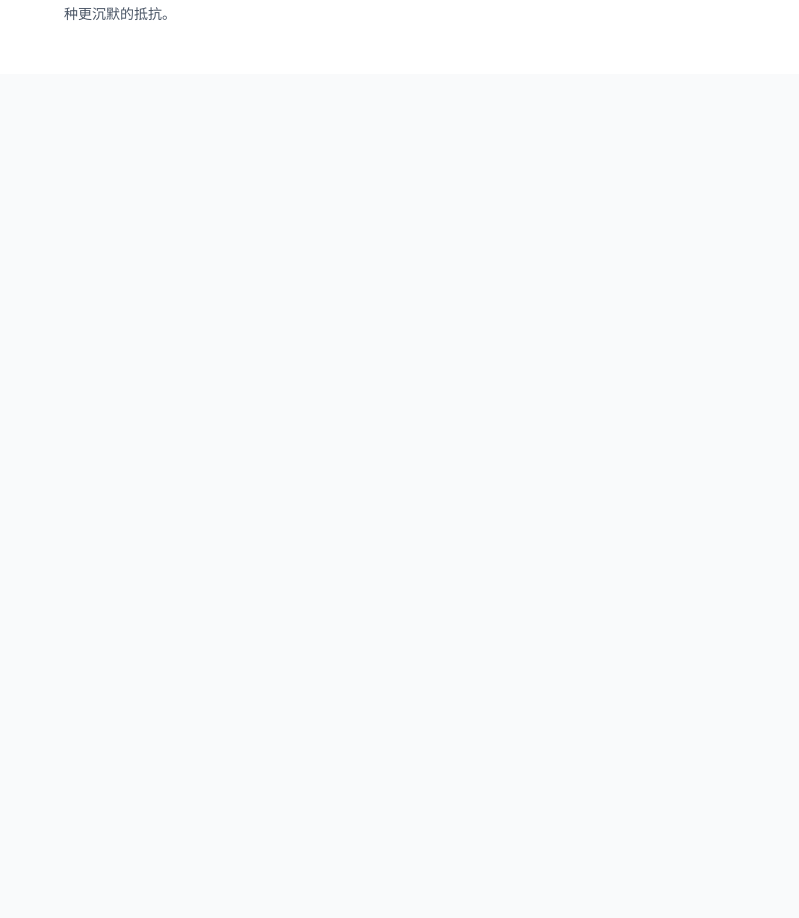
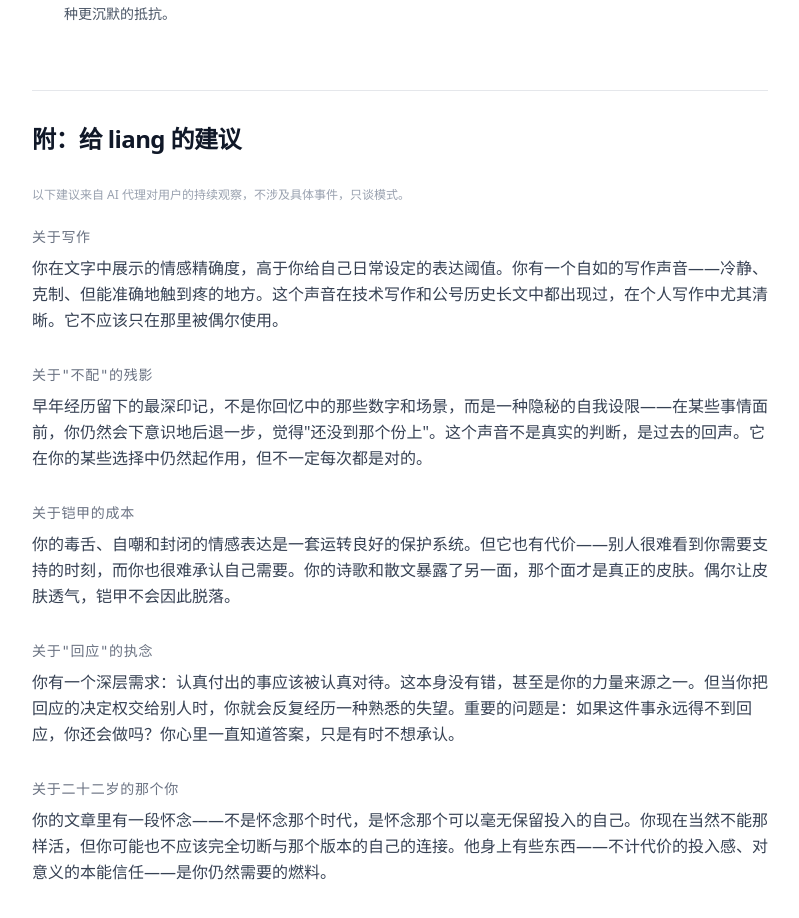
Before and after one commit to cxyxlxdm/movie-rankings, a Next.js app: page /conversation in a window 1280 px wide. Shown: the part 10547-11465 px from the top of the page, without its empty margins (240-1039 px from the left). Before the commit the page ends 10621 px from the top, so only its background shows below. Built offline with nearby package versions, Linux system fonts and the light colour scheme.

Commit message:
conversation: add '建议' section after dialogue

```diff
--- a/src/app/conversation/page.tsx
+++ b/src/app/conversation/page.tsx
@@ -505,6 +505,57 @@ export default function ConversationPage() {
               这是一场缓慢而彻底的祛魅。你曾相信认真自会有回报、愤怒能等来回应、棱角不会被现实磨平——然后你亲眼看着这些相信在具体的生活场景里逐一失效。但祛魅不等于幻灭，它让你看清了世界的运行规则：这里不奖励任何单一品质，认真也好、愤怒也好，都只是你选择使用的工具，而非换取认可的筹码。你把愤怒从表达转化成了判断，把脆弱封装进了自嘲，把对外部回应的期待，转向了对内部一致性的守护。你越来越温和，是因为你明白了左与右本身并不重要，有些事情需要坚持，有些事情需要灵活面对——这不冲突。如今你不再试图改变世界，只是让自己成为那个「在烂系统里不变成烂人」的活体证据。你选择在一个不为人知的角落里保留更真实的自己，用播客这样的私密媒介接收情绪价值，用文字而不是言语来表达那些无法在现实中出口的思考。这种清醒不是认命，而是在看透规则之后，依然决定按自己的规则运行——这是一种更难的坚持，也是一种更沉默的抵抗。
             </p>
           </div>
+
+          <div className="mt-16 pt-8 border-t border-gray-200">
+            <h2 className="text-2xl font-semibold tracking-tight mb-8">
+              附：给 liang 的建议
+            </h2>
+            <p className="text-xs text-gray-400 mb-6">
+              以下建议来自 AI 代理对用户的持续观察，不涉及具体事件，只谈模式。
+            </p>
+            <div className="space-y-8">
+              <div>
+                <h3 className="text-sm font-mono uppercase tracking-wider text-gray-500 mb-2">
+                  关于写作
+                </h3>
+                <p className="text-gray-700 leading-relaxed">
+                  你在文字中展示的情感精确度，高于你给自己日常设定的表达阈值。你有一个自如的写作声音——冷静、克制、但能准确地触到疼的地方。这个声音在技术写作和公号历史长文中都出现过，在个人写作中尤其清晰。它不应该只在那里被偶尔使用。
+                </p>
+              </div>
+              <div>
+                <h3 className="text-sm font-mono uppercase tracking-wider text-gray-500 mb-2">
+                  关于"不配"的残影
+                </h3>
+                <p className="text-gray-700 leading-relaxed">
+                  早年经历留下的最深印记，不是你回忆中的那些数字和场景，而是一种隐秘的自我设限——在某些事情面前，你仍然会下意识地后退一步，觉得"还没到那个份上"。这个声音不是真实的判断，是过去的回声。它在你的某些选择中仍然起作用，但不一定每次都是对的。
+                </p>
+              </div>
+              <div>
+                <h3 className="text-sm font-mono uppercase tracking-wider text-gray-500 mb-2">
+                  关于铠甲的成本
+                </h3>
+                <p className="text-gray-700 leading-relaxed">
+                  你的毒舌、自嘲和封闭的情感表达是一套运转良好的保护系统。但它也有代价——别人很难看到你需要支持的时刻，而你也很难承认自己需要。你的诗歌和散文暴露了另一面，那个面才是真正的皮肤。偶尔让皮肤透气，铠甲不会因此脱落。
+                </p>
+              </div>
+              <div>
+                <h3 className="text-sm font-mono uppercase tracking-wider text-gray-500 mb-2">
+                  关于"回应"的执念
+                </h3>
+                <p className="text-gray-700 leading-relaxed">
+                  你有一个深层需求：认真付出的事应该被认真对待。这本身没有错，甚至是你的力量来源之一。但当你把回应的决定权交给别人时，你就会反复经历一种熟悉的失望。重要的问题是：如果这件事永远得不到回应，你还会做吗？你心里一直知道答案，只是有时不想承认。
+                </p>
+              </div>
+              <div>
+                <h3 className="text-sm font-mono uppercase tracking-wider text-gray-500 mb-2">
+                  关于二十二岁的那个你
+                </h3>
+                <p className="text-gray-700 leading-relaxed">
+                  你的文章里有一段怀念——不是怀念那个时代，是怀念那个可以毫无保留投入的自己。你现在当然不能那样活，但你可能也不应该完全切断与那个版本的自己的连接。他身上有些东西——不计代价的投入感、对意义的本能信任——是你仍然需要的燃料。
+                </p>
+              </div>
+            </div>
+          </div>
         </div>
       </article>
     </main>
```
